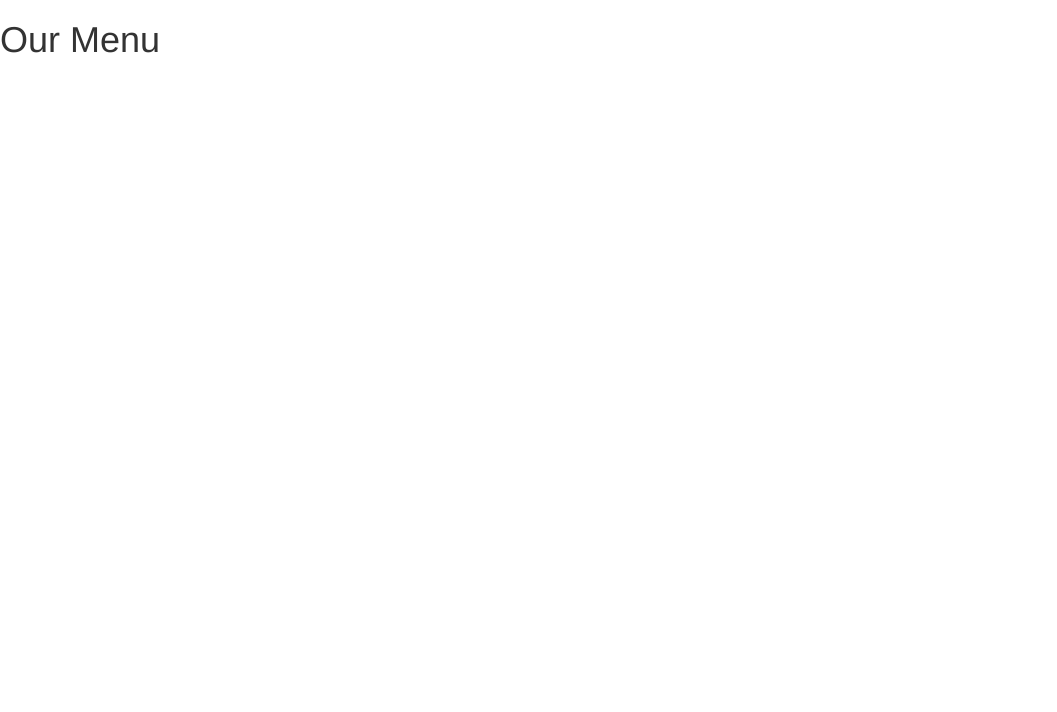
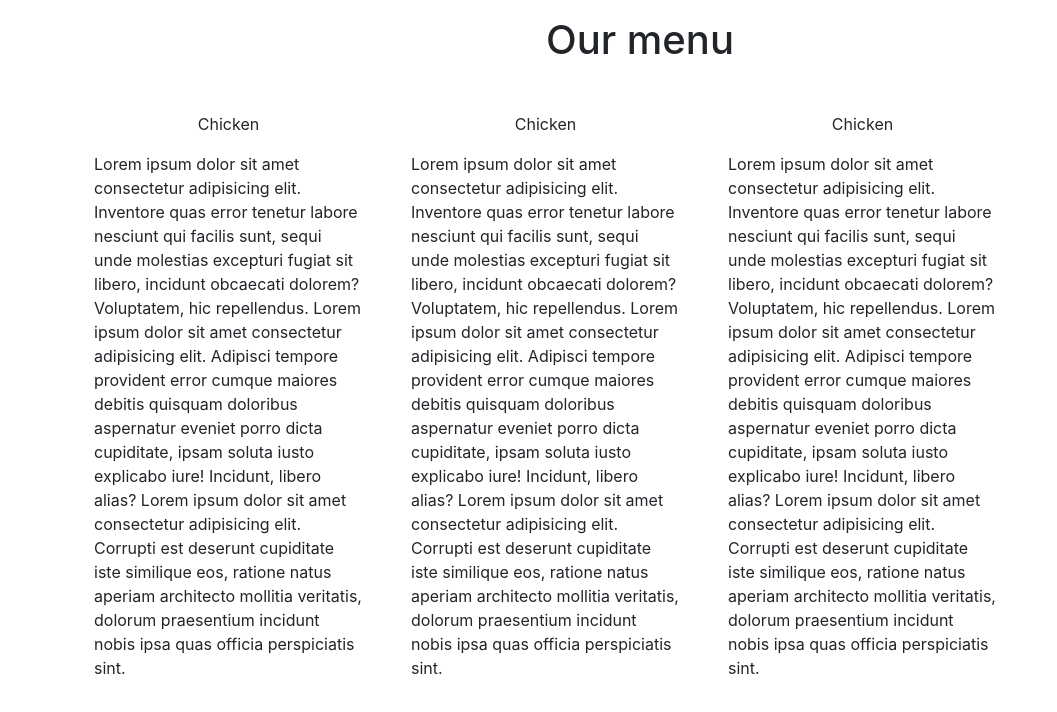
Before and after one commit to KarlaSz/training-webdev, a plain HTML site: page mod3_solution/index.html in a window 1280 px wide. Shown: the whole page, without its empty margins (0-1057 px from the left). Drawn offline with nearby package versions, Linux system fonts and the light colour scheme.

Commit message:
Update index.html

```diff
--- a/mod3_solution/index.html
+++ b/mod3_solution/index.html
@@ -5,27 +5,51 @@
     <meta http-equiv="X-UA-Compatible" content="IE=edge">
     <meta name="viewport" content="width=device-width, initial-scale=1">
 
-    <!-- HTML5 shim and Respond.js for IE8 support of HTML5 elements and media queries -->
-    <!-- WARNING: Respond.js doesn't work if you view the page via file:// -->
-    <!--[if lt IE 9]>
-      <script src="https://oss.maxcdn.com/html5shiv/3.7.2/html5shiv.min.js"></script>
-      <script src="https://oss.maxcdn.com/respond/1.4.2/respond.min.js"></script>
-    <![endif]-->
     <title>Mod3-Solution Our Menu</title>
-    <link rel="stylesheet" href="css/bootstrap.min.css">
-    <link rel="stylesheet" href="css/styles.css">
+    <link rel="stylesheet" href="https://cdn.jsdelivr.net/npm/bootstrap@4.1.3/dist/css/bootstrap.min.css" integrity="sha384-MCw98/SFnGE8fJT3GXwEOngsV7Zt27NXFoaoApmYm81iuXoPkFOJwJ8ERdknLPMO" crossorigin="anonymous">
+    <link rel="stylesheet" href="styles.css">
     <link href='https://fonts.googleapis.com/css?family=Oxygen:400,300,700' rel='stylesheet' type='text/css'>
     <link href='https://fonts.googleapis.com/css?family=Lora' rel='stylesheet' type='text/css'>
   </head>
 <body>
 
-  <h1>Our Menu</h1>
+
+
+    <div class="container">
+      <div class="row">
+        <div class="col-12 text-center mt-3 mb-3"><h1>Our menu</h1>
+        </div>
+          <div class="col-12 col-sm-3 m-3 p-2 box">
+            <p class="text-center">Chicken</p>
+            <p>Lorem ipsum dolor sit amet consectetur adipisicing elit. Inventore quas error tenetur labore nesciunt qui facilis sunt, sequi unde molestias excepturi fugiat sit libero, incidunt obcaecati dolorem? Voluptatem, hic repellendus.
+              Lorem ipsum dolor sit amet consectetur adipisicing elit. Adipisci tempore provident error cumque maiores debitis quisquam doloribus aspernatur eveniet porro dicta cupiditate, ipsam soluta iusto explicabo iure! Incidunt, libero alias?
+              Lorem ipsum dolor sit amet consectetur adipisicing elit. Corrupti est deserunt cupiditate iste similique eos, ratione natus aperiam architecto mollitia veritatis, dolorum praesentium incidunt nobis ipsa quas officia perspiciatis sint.
+            </p>
+          </div>
+          <div class="col-12 col-sm-3 m-3 p-2 box">
+            <p class="text-center">Chicken</p>
+            <p>Lorem ipsum dolor sit amet consectetur adipisicing elit. Inventore quas error tenetur labore nesciunt qui facilis sunt, sequi unde molestias excepturi fugiat sit libero, incidunt obcaecati dolorem? Voluptatem, hic repellendus.
+              Lorem ipsum dolor sit amet consectetur adipisicing elit. Adipisci tempore provident error cumque maiores debitis quisquam doloribus aspernatur eveniet porro dicta cupiditate, ipsam soluta iusto explicabo iure! Incidunt, libero alias?
+              Lorem ipsum dolor sit amet consectetur adipisicing elit. Corrupti est deserunt cupiditate iste similique eos, ratione natus aperiam architecto mollitia veritatis, dolorum praesentium incidunt nobis ipsa quas officia perspiciatis sint.
+            </p>
+          </div>
+          <div class="col-12 col-sm-3 m-3 p-2 box">
+            <p class="text-center">Chicken</p>
+            <p>Lorem ipsum dolor sit amet consectetur adipisicing elit. Inventore quas error tenetur labore nesciunt qui facilis sunt, sequi unde molestias excepturi fugiat sit libero, incidunt obcaecati dolorem? Voluptatem, hic repellendus.
+              Lorem ipsum dolor sit amet consectetur adipisicing elit. Adipisci tempore provident error cumque maiores debitis quisquam doloribus aspernatur eveniet porro dicta cupiditate, ipsam soluta iusto explicabo iure! Incidunt, libero alias?
+              Lorem ipsum dolor sit amet consectetur adipisicing elit. Corrupti est deserunt cupiditate iste similique eos, ratione natus aperiam architecto mollitia veritatis, dolorum praesentium incidunt nobis ipsa quas officia perspiciatis sint.
+            </p>
+          </div>
+      </div>
+    </div>
 
   <!-- jQuery (Bootstrap JS plugins depend on it) -->
-  <script src="js/jquery-2.1.4.min.js"></script>
-  <script src="js/bootstrap.min.js"></script>
-  <script src="js/script.js"></script>
+  <script src="https://code.jquery.com/jquery-3.3.1.slim.min.js" integrity="sha384-q8i/X+965DzO0rT7abK41JStQIAqVgRVzpbzo5smXKp4YfRvH+8abtTE1Pi6jizo" crossorigin="anonymous"></script>
+  <script src="https://cdn.jsdelivr.net/npm/popper.js@1.14.3/dist/umd/popper.min.js" integrity="sha384-ZMP7rVo3mIykV+2+9J3UJ46jBk0WLaUAdn689aCwoqbBJiSnjAK/l8WvCWPIPm49" crossorigin="anonymous"></script>
+  <script src="https://cdn.jsdelivr.net/npm/bootstrap@4.1.3/dist/js/bootstrap.min.js" integrity="sha384-ChfqqxuZUCnJSK3+MXmPNIyE6ZbWh2IMqE241rYiqJxyMiZ6OW/JmZQ5stwEULTy" crossorigin="anonymous"></script>
 
+
+  <!-- task from coursera platfrom https://github.com/jhu-ep-coursera/fullstack-course4/blob/master/assignments/assignment3/Assignment-3.md -->
   <!-- https://karlasz.github.io/training-webdev/mod3_solution/index -->
 </body>
 </html>
```
